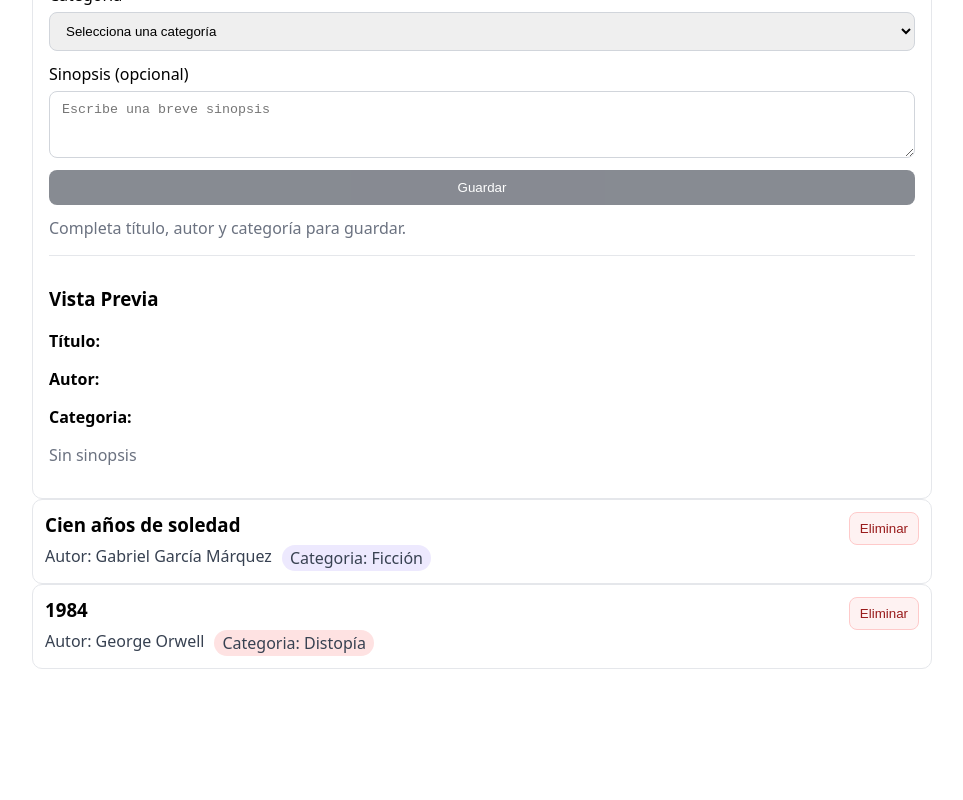
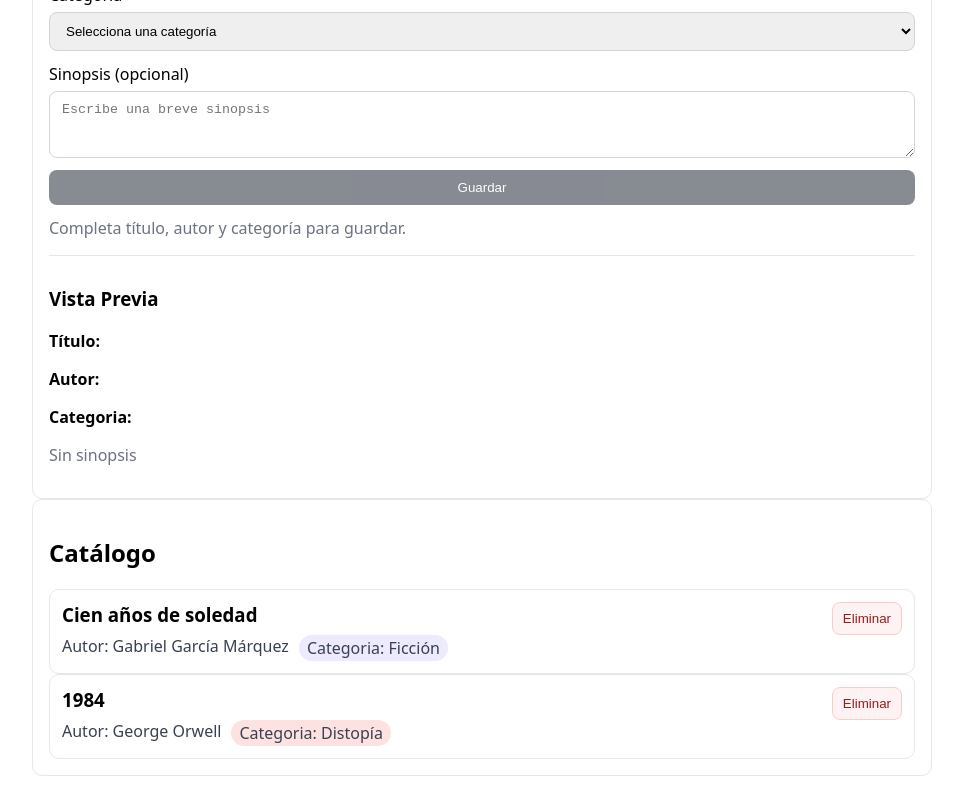
Before and after one commit to jltamayocabello-droid/m6_abp_booklist-spa, a Vue app: page /books in a window 1280 px wide. Shown: the part 442-1242 px from the top of the page, without its empty margins (158-1121 px from the left). Before the commit the page ends 1135 px from the top, so only its background shows below. Built offline with nearby package versions, Linux system fonts and the light colour scheme.

Commit message:
Se reordena Catálogo

```diff
--- a/src/components/BookList.vue
+++ b/src/components/BookList.vue
@@ -1,25 +1,15 @@
 <template>
-<!--
+
 <section class="card">
-    <h2>Catálogo</h2>
-
-    <p v-if="props.books.length === 0">No hay libros</p>
-
-    <div v-else class="grid">
-      <BookCard v-for="book in props.books" :key="book.id" :book="book" />
-    </div>
-
-
-  </section>
-  -->
-
-<section class="list">
+<div class="list">
+  <h2>Catálogo</h2>
   <BookCard
   v-for="book in books"
   :key="book.id"
   :book="book"
   @book-deleted="onBookDeleted"
   />
+</div>
 </section>
 
 </template>
```
